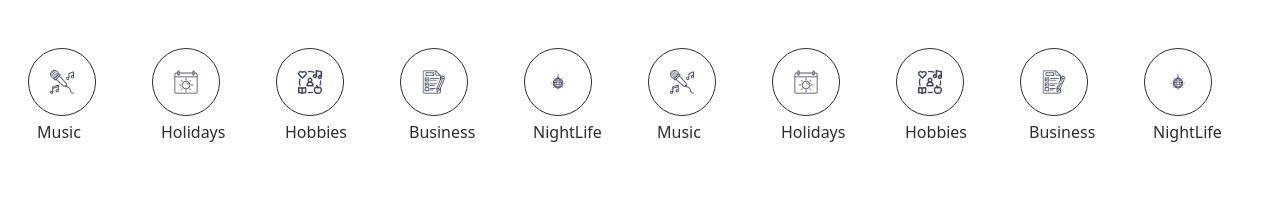
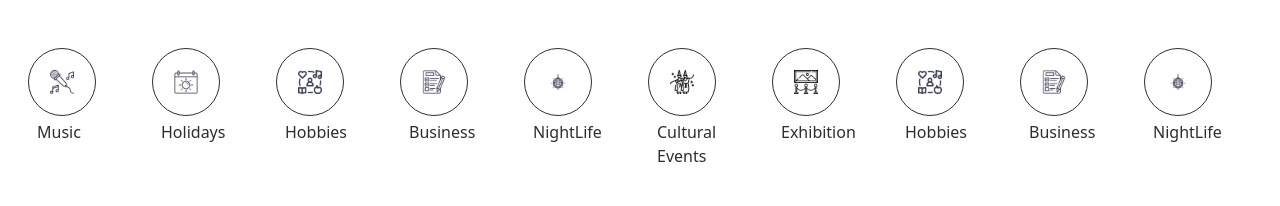
Before and after one commit to OikawaToru1/Eventora, a React (Vite) app in the folder eventora/: page / in a window 1280 px wide. Shown: the part 594-800 px from the top of the page. Built offline with nearby package versions, Linux system fonts and the light colour scheme.

Commit message:
Added ExploreData.js file and data added in that file for ExploreIcons

```diff
--- a/eventora/src/assets/DiscovereventData/ExporeData.js
+++ b/eventora/src/assets/DiscovereventData/ExporeData.js
@@ -3,7 +3,8 @@ import holidayImage from './holidays.png'
 import hobbieImage from './hobbies.png'
 import businessImage from './business.png'
 import nightlifeImage from './nightlife.png'
-
+import culturalImage from './cultural.png'
+import exhibitionImage from './exhibition.png'
 
 const IconsData = [
     {
@@ -33,13 +34,13 @@ const IconsData = [
     },
     {
         id:crypto.randomUUID(),
-        IconImage:musicImage,
-        title:'Music',
+        IconImage:culturalImage,
+        title:'Cultural Events',
     },
     {
         id:crypto.randomUUID(),
-        IconImage:holidayImage,
-        title:'Holidays',
+        IconImage:exhibitionImage,
+        title:'Exhibition',
     },
     {
         id:crypto.randomUUID(),
```
